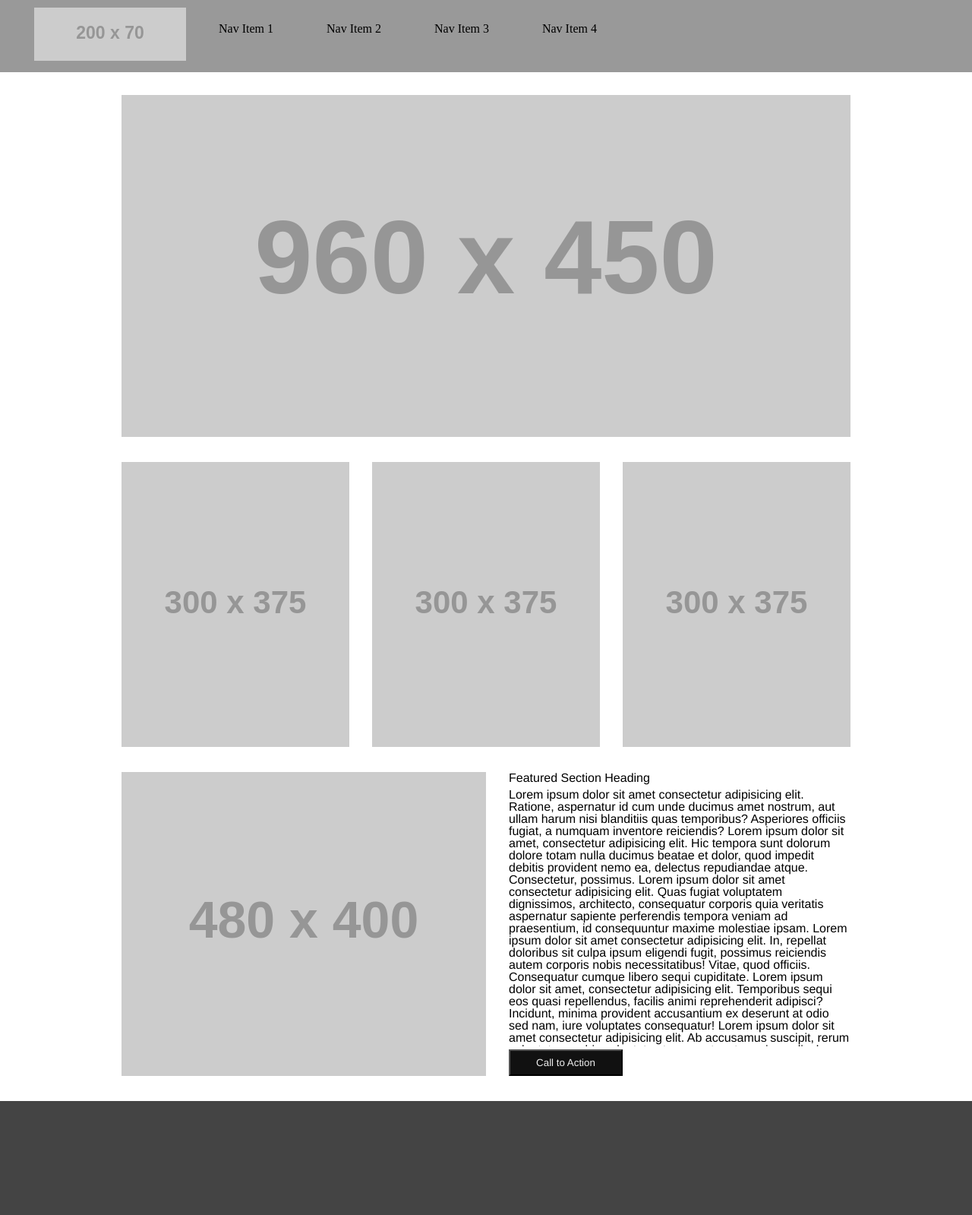
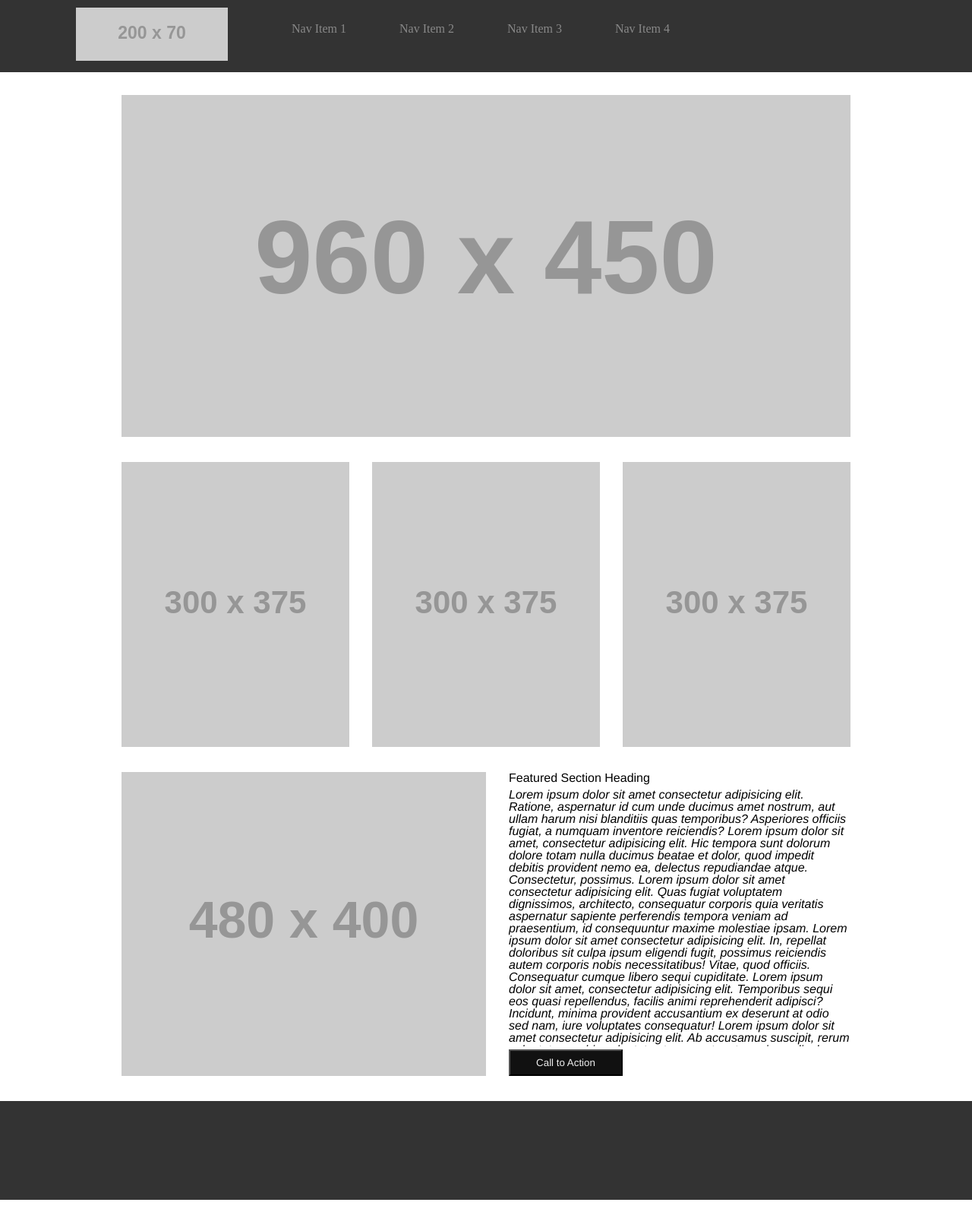
Before and after one commit to gpadmapriya/wireframe-exercise, a plain HTML site: page index.html in a window 1280 px wide. Shown: the whole page at 76% size. Drawn offline with Linux system fonts and the light colour scheme; placeholder pictures from the web are drawn by us.

Commit message:
apply colors and text styles

```diff
--- a/style.css
+++ b/style.css
@@ -4,59 +4,43 @@
 }
 header {
   height: 95px;
-  background-color: #999;
+  background-color: #333;
   margin-bottom: 30 px;
-  /*margin: auto;*/
-
 }
-
-/*div {
-  width: 960px;
-  margin: auto;
-
-}*/
 
 nav {
   width: 960px;
   padding: 0px;
   margin: auto;
-  /*text-align: center;*/
 }
+
 nav > img {
-  margin-left: 45px;
+  margin-left: 100px;
   margin-top: 10px;
-  /*padding: 20 px; */
 }
+
 main {
   width: 960px;
   margin: auto;
 }
 
 footer {
-  background-color: #444;
-  height: 150px;
+  background-color: #333;
+  height: 130px;
 }
 
-
-
 nav > ul {
-  /*position: absolute;
-  top: 50%;*/
   height: 70px;
   margin-top: 30px;
   float: right;
-  width: 70%;
+  width: 60%;
+  color: #888;
 }
 
 nav > ul > li {
   float: left;
   margin-right: 70px;
-  /*line-height: 60px;*/
 }
-
-/*nav > ul > li:first-child {
-  margin-right: 25px;
-}*/
 
 main > img:first-child {
   margin-top: 25px;
@@ -89,6 +73,14 @@ section {
   position: relative;
   height: 400px;
 }
+
+section div{
+  font-size: 1em;
+  font-style: italic;
+  overflow: hidden;
+  height: 339px;
+}
+
 section > button {
   width: 150px;
   height: 35px;
@@ -100,18 +92,5 @@ section > button {
 h3 {
   font-size: 1.3em;
   height: 22px;
-  /*margin-bottom: 30px;*/
 
 }
-
-section div{
-  font-size: 1em;
-  overflow: hidden;
-  height: 339px;
-}
-
-p{
-  margin-bottom: 7px;
-  font-style: italic;
-  /*overflow-y: scroll;*/
-}
```
Also changed, not shown: index.html (+2 -2 lines).
